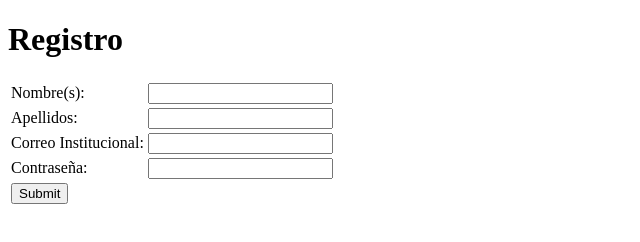
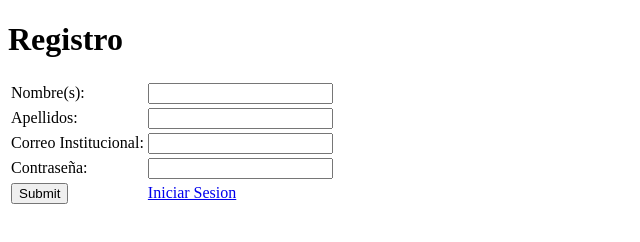
Before and after one commit to RogerHdzC/TC2005B, a plain HTML site: page registro.html in a window 1280 px wide. Shown: the whole page, without its empty margins (0-640 px from the left). Drawn offline with Linux system fonts and the light colour scheme.

Commit message:
Se agrego la opcion de ir al login a la pagina de registro

```diff
--- a/registro.html
+++ b/registro.html
@@ -24,7 +24,8 @@
         <td><input type="password"></td>
       </tr>
       <tr>
-        <td colspan="2"><input type="submit"></td>
+        <td><input type="submit"></td>
+        <td><a href="Inicio_sesion.html">Iniciar Sesion</a></td>
       </tr>
     </table>
   </body>
```
